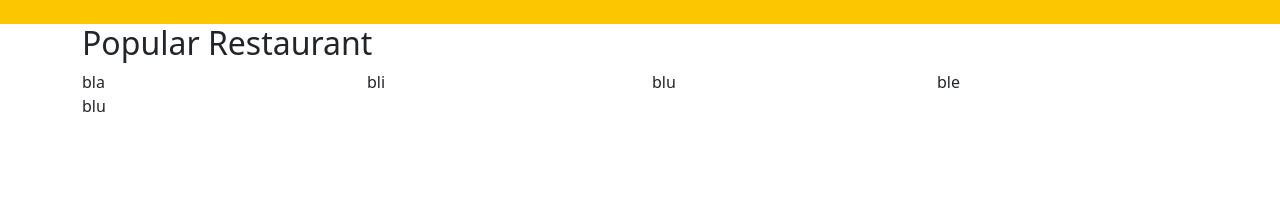
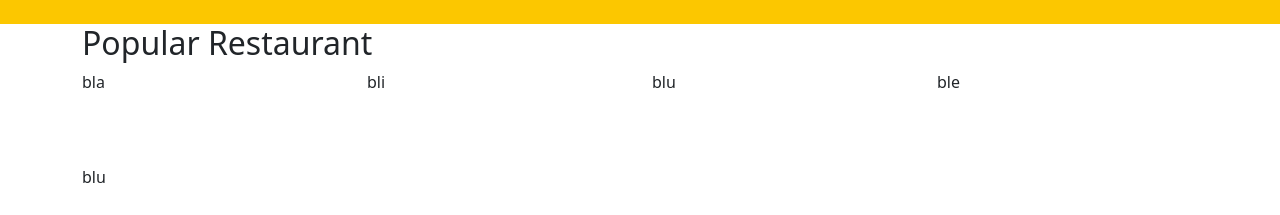
Before and after one commit to rizaruved/waysfood, a React (Create React App) app: page / in a window 1280 px wide. Shown: the part 534-749 px from the top of the page. Built offline with nearby package versions, Linux system fonts and the light colour scheme; a web font is replaced by a local one.

Commit message:
/ ‘src/App.css’

```diff
--- a/src/App.css
+++ b/src/App.css
@@ -67,3 +67,12 @@
   margin-top: 50px;
   margin-left: 30px;
 }
+
+.restaurantCard {
+  width: 250px;
+  height: 95px;
+  left: 197px;
+  top: 689px;
+  background: #FFFFFF;
+  border-radius: 5px;
+}
```
